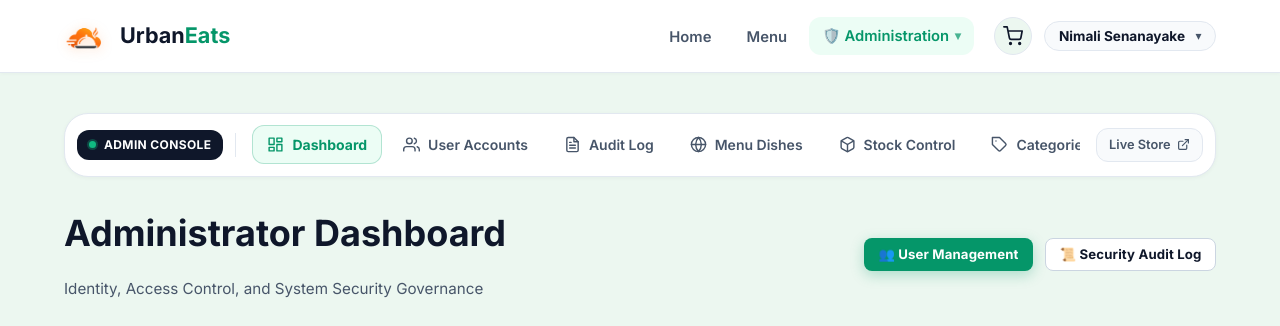
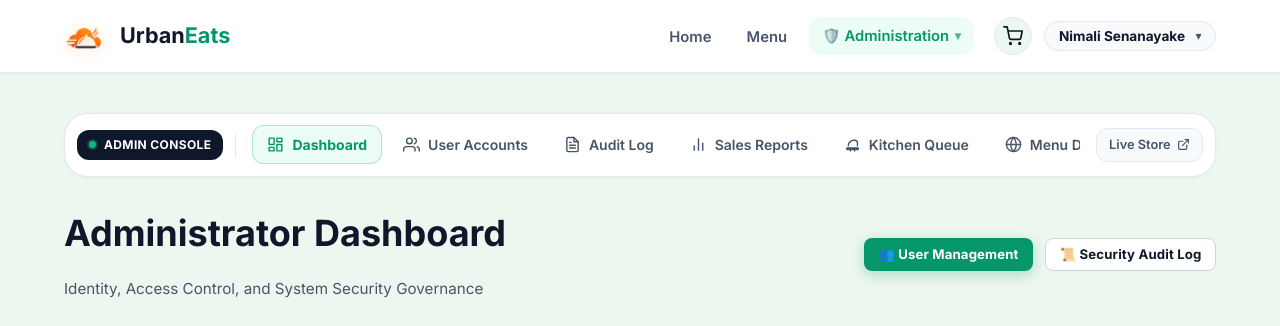
Before and after one commit to sinethrusira24/UrbanEats-Cloud-Kitchen-Platform, a PHP site: page /UrbanEats-Cloud-Kitchen-Platform/admin/index.php in a window 1280 px wide. Shown: the top 326 px of the page. Run offline with PHP 8.4, Linux system fonts and the light colour scheme; a user stored in the database is signed in; data comes from the database, SQL or seed files in the repository.

Commit message:
Add order navigation and auto-refresh tracking
Add customer order history and kitchen queue links, surface sales reports and kitchen tools in admin navigation, and refresh active order tracking pages every 15 seconds.

```diff
--- a/includes/admin_nav.php
+++ b/includes/admin_nav.php
@@ -33,6 +33,18 @@ $navTabs = [
         'icon'  => '<svg width="17" height="17" viewBox="0 0 24 24" fill="none" stroke="currentColor" stroke-width="2" stroke-linecap="round" stroke-linejoin="round"><path d="M14 2H6a2 2 0 0 0-2 2v16a2 2 0 0 0 2 2h12a2 2 0 0 0 2-2V8z"/><polyline points="14 2 14 8 20 8"/><line x1="16" y1="13" x2="8" y2="13"/><line x1="16" y1="17" x2="8" y2="17"/><polyline points="10 9 9 9 8 9"/></svg>',
         'url'   => base_url('admin/audit-log.php'),
         'match' => 'admin/audit-log.php',
+    ],
+    [
+        'label' => 'Sales Reports',
+        'icon'  => '<svg width="17" height="17" viewBox="0 0 24 24" fill="none" stroke="currentColor" stroke-width="2" stroke-linecap="round" stroke-linejoin="round"><line x1="18" y1="20" x2="18" y2="10"/><line x1="12" y1="20" x2="12" y2="4"/><line x1="6" y1="20" x2="6" y2="14"/></svg>',
+        'url'   => base_url('admin/reports.php'),
+        'match' => 'admin/reports.php',
+    ],
+    [
+        'label' => 'Kitchen Queue',
+        'icon'  => '<svg width="17" height="17" viewBox="0 0 24 24" fill="none" stroke="currentColor" stroke-width="2" stroke-linecap="round" stroke-linejoin="round"><path d="M6 13.87A8 8 0 0 1 14 6h1a4 4 0 0 1 4 4v3.87"/><path d="M4 17h16v2H4z"/><path d="M9 17v4"/><path d="M15 17v4"/></svg>',
+        'url'   => base_url('orders/kitchen.php'),
+        'match' => 'orders/kitchen.php',
     ],
     [
         'label' => 'Menu Dishes',
--- a/includes/header.php
+++ b/includes/header.php
@@ -52,7 +52,12 @@ if (is_logged_in() && isset($_SESSION['cart']) && is_array($_SESSION['cart'])) {
                     <li><a href="<?= base_url('menu/index.php') ?>" class="nav-link <?= $isMenu ? 'active' : '' ?>">Menu</a></li>
 
                     <?php if (is_logged_in()): ?>
+                        <?php if ($currentRole === 'customer'): ?>
+                            <li><a href="<?= base_url('orders/history.php') ?>" class="nav-link <?= str_contains($currentScript, 'orders/history.php') ? 'active' : '' ?>">My Orders</a></li>
+                        <?php endif; ?>
+
                         <?php if ($currentRole === 'kitchen_staff'): ?>
+                            <li><a href="<?= base_url('orders/kitchen.php') ?>" class="nav-link <?= str_contains($currentScript, 'orders/kitchen.php') ? 'active' : '' ?>">Kitchen Queue</a></li>
                             <li><a href="<?= base_url('menu/manage.php') ?>" class="nav-link <?= str_contains($currentScript, 'menu/manage.php') ? 'active' : '' ?>">Dishes</a></li>
                             <li><a href="<?= base_url('menu/stock.php') ?>" class="nav-link <?= str_contains($currentScript, 'menu/stock.php') ? 'active' : '' ?>">Stock</a></li>
                             <li><a href="<?= base_url('menu/categories.php') ?>" class="nav-link <?= str_contains($currentScript, 'menu/categories.php') ? 'active' : '' ?>">Categories</a></li>
@@ -69,7 +74,9 @@ if (is_logged_in() && isset($_SESSION['cart']) && is_array($_SESSION['cart'])) {
                                     <li><a href="<?= base_url('admin/index.php') ?>" class="dropdown-link <?= str_contains($currentScript, 'admin/index.php') ? 'active' : '' ?>">📊 Dashboard Overview</a></li>
                                     <li><a href="<?= base_url('admin/users.php') ?>" class="dropdown-link <?= str_contains($currentScript, 'admin/users.php') ? 'active' : '' ?>">👥 User Management</a></li>
                                     <li><a href="<?= base_url('admin/audit-log.php') ?>" class="dropdown-link <?= str_contains($currentScript, 'admin/audit-log.php') ? 'active' : '' ?>">📜 Security Audit Logs</a></li>
+                                    <li><a href="<?= base_url('admin/reports.php') ?>" class="dropdown-link <?= str_contains($currentScript, 'admin/reports.php') ? 'active' : '' ?>">📈 Sales Reports</a></li>
                                     <li class="dropdown-divider-nav"></li>
+                                    <li><a href="<?= base_url('orders/kitchen.php') ?>" class="dropdown-link <?= str_contains($currentScript, 'orders/kitchen.php') ? 'active' : '' ?>">🍳 Kitchen Order Queue</a></li>
                                     <li><a href="<?= base_url('menu/manage.php') ?>" class="dropdown-link <?= str_contains($currentScript, 'menu/manage.php') ? 'active' : '' ?>">🍽️ Menu Dishes</a></li>
                                     <li><a href="<?= base_url('menu/stock.php') ?>" class="dropdown-link <?= str_contains($currentScript, 'menu/stock.php') ? 'active' : '' ?>">📦 Inventory & Stock</a></li>
                                     <li><a href="<?= base_url('menu/categories.php') ?>" class="dropdown-link <?= str_contains($currentScript, 'menu/categories.php') ? 'active' : '' ?>">🏷️ Categories</a></li>
@@ -78,6 +85,7 @@ if (is_logged_in() && isset($_SESSION['cart']) && is_array($_SESSION['cart'])) {
                         <?php endif; ?>
 
                         <li class="mobile-only-link"><a href="<?= base_url('orders/cart.php') ?>" class="nav-link <?= str_contains($currentScript, 'orders/cart.php') ? 'active' : '' ?>">🛒 My Cart (<?= $cartCount ?>)</a></li>
+                        <li class="mobile-only-link"><a href="<?= base_url('orders/history.php') ?>" class="nav-link <?= str_contains($currentScript, 'orders/history.php') ? 'active' : '' ?>">📋 My Orders</a></li>
                         <li class="mobile-only-link"><a href="<?= base_url('auth/profile.php') ?>" class="nav-link <?= str_contains($currentScript, 'auth/profile.php') ? 'active' : '' ?>">My Profile</a></li>
                         <li class="mobile-only-link"><a href="<?= base_url('auth/change-password.php') ?>" class="nav-link <?= str_contains($currentScript, 'auth/change-password.php') ? 'active' : '' ?>">Security</a></li>
                     <?php endif; ?>
@@ -109,6 +117,9 @@ if (is_logged_in() && isset($_SESSION['cart']) && is_array($_SESSION['cart'])) {
                                 <span class="user-dropdown-email"><?= e($currentUser['email'] ?? '') ?></span>
                             </div>
                             <div class="dropdown-divider-nav"></div>
+                            <a href="<?= base_url('orders/history.php') ?>" class="dropdown-link <?= str_contains($currentScript, 'orders/history.php') ? 'active' : '' ?>">
+                                📋 My Orders
+                            </a>
                             <a href="<?= base_url('auth/profile.php') ?>" class="dropdown-link <?= str_contains($currentScript, 'auth/profile.php') ? 'active' : '' ?>">
                                 👤 My Profile
                             </a>
```
Also changed, not shown: public/orders/track.php (+9 -0 lines).
